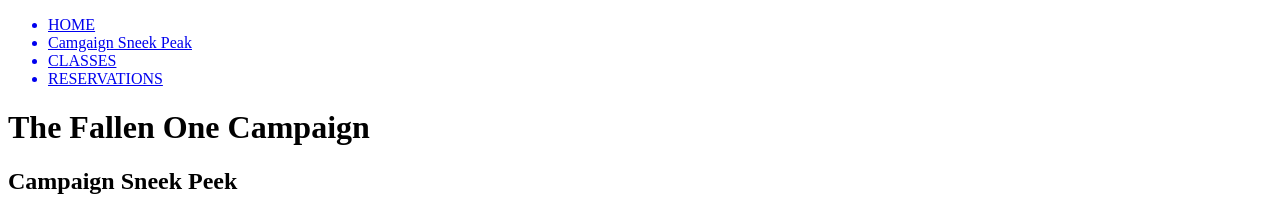
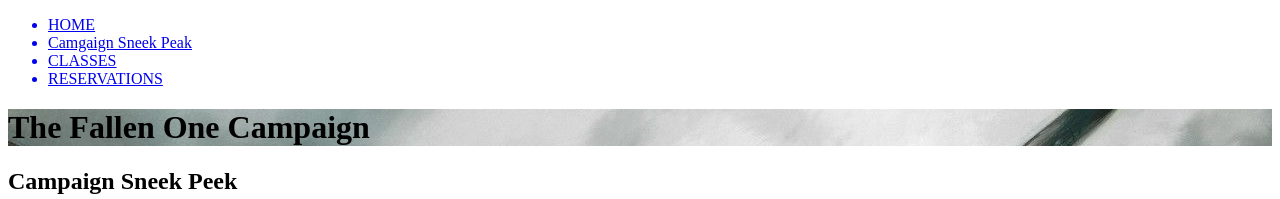
Before and after one commit to Ckeesee/HTML-and-CSS-Projects, a plain HTML site: page HTML_Project/One-Page Website/one_page_website.html in a window 1280 px wide. Shown: the top 199 px of the page. Drawn offline with Linux system fonts and the light colour scheme.

Commit message:
updated the background image

```diff
--- a/HTML_Project/One-Page Website/one_page_website.html
+++ b/HTML_Project/One-Page Website/one_page_website.html
@@ -22,7 +22,7 @@
 		<div id="home">
 			<div>
 				<div>
-					<h1 style="background-image: url(./images/thumbs/cover.png;)"> The Fallen One Campaign </h1>
+					<h1 style="background-image: url('./images/thumbs/cover.jpg');"> The Fallen One Campaign </h1>
 				</div>
 			</div>
 		</div>
```
